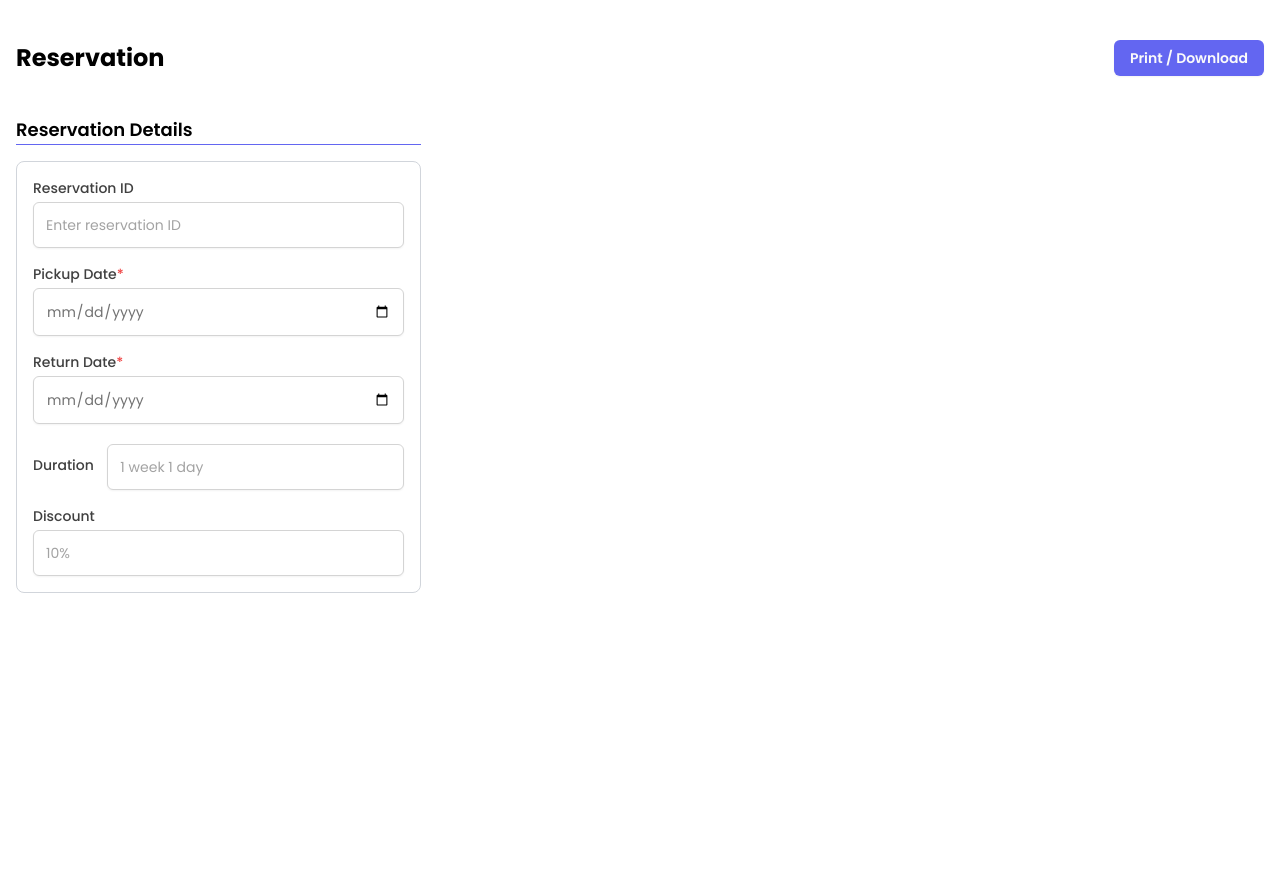
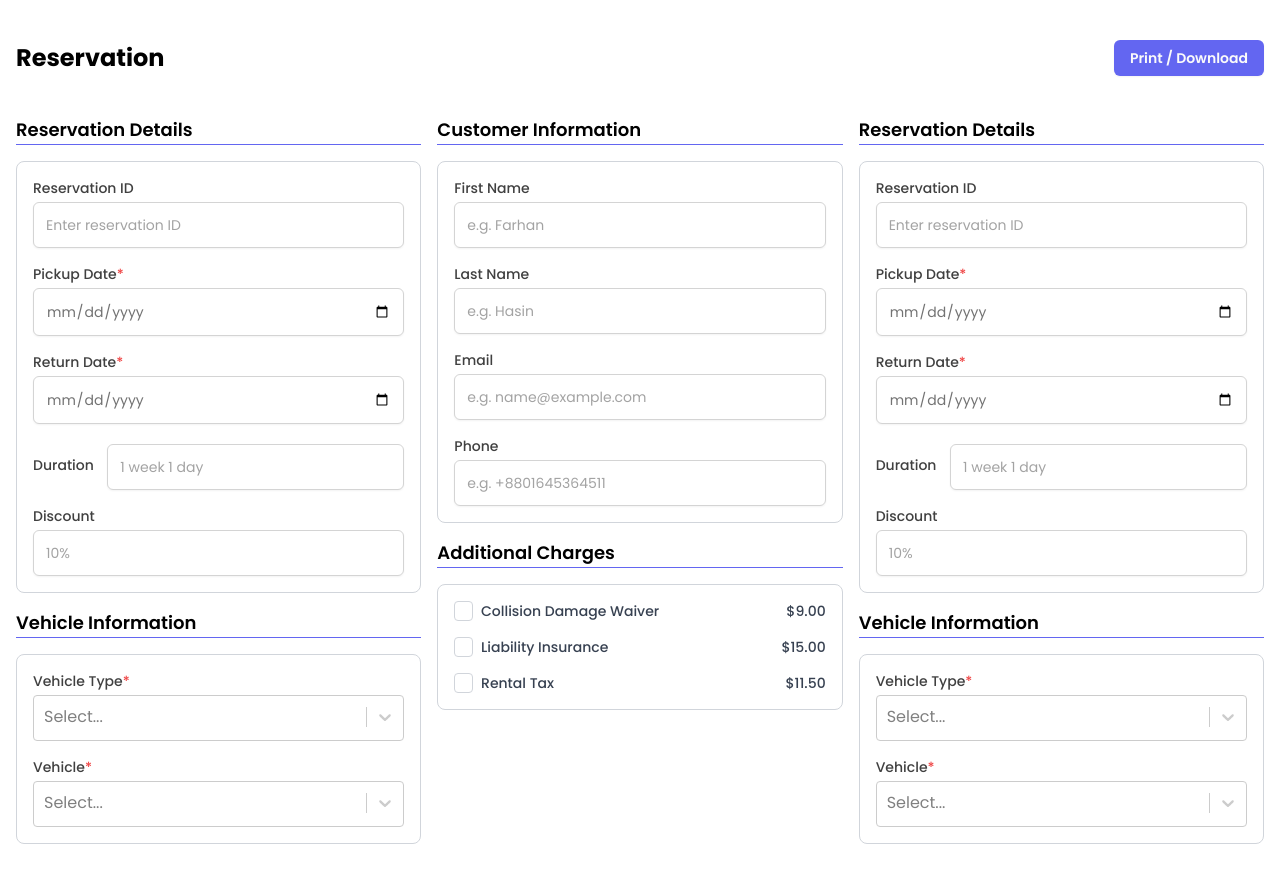
Before and after one commit to farhanhasindipro25/car-rental-service-mern, a Next.js app in the folder client/: page / in a window 1280 px wide. Before the commit the page ends 800 px from the top, so only its background shows below. Built offline with nearby package versions, Linux system fonts and the light colour scheme.

Commit message:
feat: Added customer information and additional charges form

```diff
--- /dev/null
+++ b/client/app/_libs/components/forms/AdditionalChargesForm.jsx
@@ -0,0 +1,29 @@
+import React from "react";
+import CheckboxInputField from "../ui/CheckboxInputField";
+
+export default function AdditionalChargesForm() {
+  return (
+    <div className="space-y-4 w-full">
+      <h2 className="text-lg font-semibold border-b border-indigo-500">
+        Additional Charges
+      </h2>
+      <form className="p-4 space-y-4 rounded-lg border border-gray-300">
+        <CheckboxInputField
+          name="collision_damage_waiver"
+          id="collision_damage_waiver"
+          label="Collision Damage Waiver - $9.00"
+        />
+        <CheckboxInputField
+          name="liability_insurance"
+          id="liability_insurance"
+          label="Liability Insurance - $15.00"
+        />
+        <CheckboxInputField
+          name="rental_tax"
+          id="rental_tax"
+          label="Rental Tax - $11.50"
+        />
+      </form>
+    </div>
+  );
+}
--- /dev/null
+++ b/client/app/_libs/components/forms/CustomerInformationForm.jsx
@@ -0,0 +1,38 @@
+import React from "react";
+import TextInputField from "../ui/TextInputField";
+
+export default function CustomerInformationForm() {
+  return (
+    <div className="space-y-4 w-full">
+      <h2 className="text-lg font-semibold border-b border-indigo-500">
+        Customer Information
+      </h2>
+      <form className="p-4 space-y-4 rounded-lg border border-gray-300">
+        <TextInputField
+          name="first_name"
+          id="first_name"
+          label="First Name"
+          placeholder="e.g. Farhan"
+        />
+        <TextInputField
+          name="last_name"
+          id="last_name"
+          label="Last Name"
+          placeholder="e.g. Hasin"
+        />
+        <TextInputField
+          name="email"
+          id="email"
+          label="Email"
+          placeholder="e.g. name@example.com"
+        />
+        <TextInputField
+          name="phone"
+          id="phone"
+          label="Phone"
+          placeholder="e.g. +8801645364511"
+        />
+      </form>
+    </div>
+  );
+}
--- /dev/null
+++ b/client/app/_libs/components/forms/VehicleInformationForm.jsx
@@ -0,0 +1,20 @@
+import React from "react";
+import SelectField from "../ui/SelectField";
+
+export default function VehicleInformationForm() {
+  return (
+    <div className="space-y-4 w-full">
+      <h2 className="text-lg font-semibold border-b border-indigo-500">
+        Vehicle Information
+      </h2>
+      <form className="p-4 space-y-4 rounded-lg border border-gray-300">
+        <SelectField
+          name="vehicle_type"
+          id="vehicle_type"
+          label="Vehicle Type*"
+        />
+        <SelectField name="vehicle" id="vehicle" label="Vehicle*" />
+      </form>
+    </div>
+  );
+}
--- a/client/app/_libs/components/ui/CheckboxInputField.jsx
+++ b/client/app/_libs/components/ui/CheckboxInputField.jsx
@@ -1,5 +1,8 @@
+import { CHECKBOX_STYLES } from "../../style-kits/CheckboxInputFieldStyleKit";
+
 export default function CheckboxInputField(props) {
   const { name, id, label, onClick, checked, onChange, onBlur } = props;
+  const priceSeparatedLabel = label.split("-");
   return (
     <div className="flex items-center gap-2">
       <input
@@ -14,10 +17,13 @@ export default function CheckboxInputField(props) {
       />
 
       <label
-        className="text-sm font-medium text-gray-700 cursor-pointer"
+        className="text-sm font-medium text-gray-700 cursor-pointer w-full"
         htmlFor={id}
       >
-        {label}
+        <div className="w-full flex justify-between">
+          <h2>{priceSeparatedLabel[0]}</h2>
+          <h2>{priceSeparatedLabel[1]}</h2>
+        </div>
       </label>
     </div>
   );
--- a/client/app/_libs/style-kits/CheckboxInputFieldStyleKit.js
+++ b/client/app/_libs/style-kits/CheckboxInputFieldStyleKit.js
@@ -1,2 +1,2 @@
 export const CHECKBOX_STYLES =
-  "appearance-none rounded border border-gray-300 checked:bg-primary-600 checked:hover:bg-primary-600 focus:ring-primary-600 focus:text-primary-600 focus:bg-neutral-200 cursor-pointer";
+  "appearance-none rounded border border-gray-300 checked:bg-indigo-600 text-gray-300 checked:hover:bg-indigo-600 focus:ring-indigo-600 focus:text-gray-300 focus:bg-neutral-200 w-5 h-5 cursor-pointer";
--- a/client/app/_libs/style-kits/SelectFieldStyleKit.js
+++ b/client/app/_libs/style-kits/SelectFieldStyleKit.js
@@ -1,5 +1,5 @@
 export const SELECT_LABEL_STYLES =
-  "appearance-none block text-base font-semibold text-neutral-700";
+  "appearance-none block text-sm font-medium text-neutral-700";
 
 export const customStyles = {
   control: (provided, state) => ({
--- a/client/app/page.jsx
+++ b/client/app/page.jsx
@@ -1,4 +1,7 @@
+import AdditionalChargesForm from "./_libs/components/forms/AdditionalChargesForm";
+import CustomerInformationForm from "./_libs/components/forms/CustomerInformationForm";
 import ReservationDetailsForm from "./_libs/components/forms/ReservationDetailsForm";
+import VehicleInformationForm from "./_libs/components/forms/VehicleInformationForm";
 import Button from "./_libs/components/ui/Button";
 
 export default function Home() {
@@ -9,7 +12,18 @@ export default function Home() {
         <Button variant="primary">Print / Download</Button>
       </div>
       <div className="grid grid-cols-3 gap-4">
-        <ReservationDetailsForm />
+        <div className="space-y-4">
+          <ReservationDetailsForm />
+          <VehicleInformationForm />
+        </div>
+        <div className="space-y-4">
+          <CustomerInformationForm />
+          <AdditionalChargesForm />
+        </div>
+        <div className="space-y-4">
+          <ReservationDetailsForm />
+          <VehicleInformationForm />
+        </div>
       </div>
     </div>
   );
```
